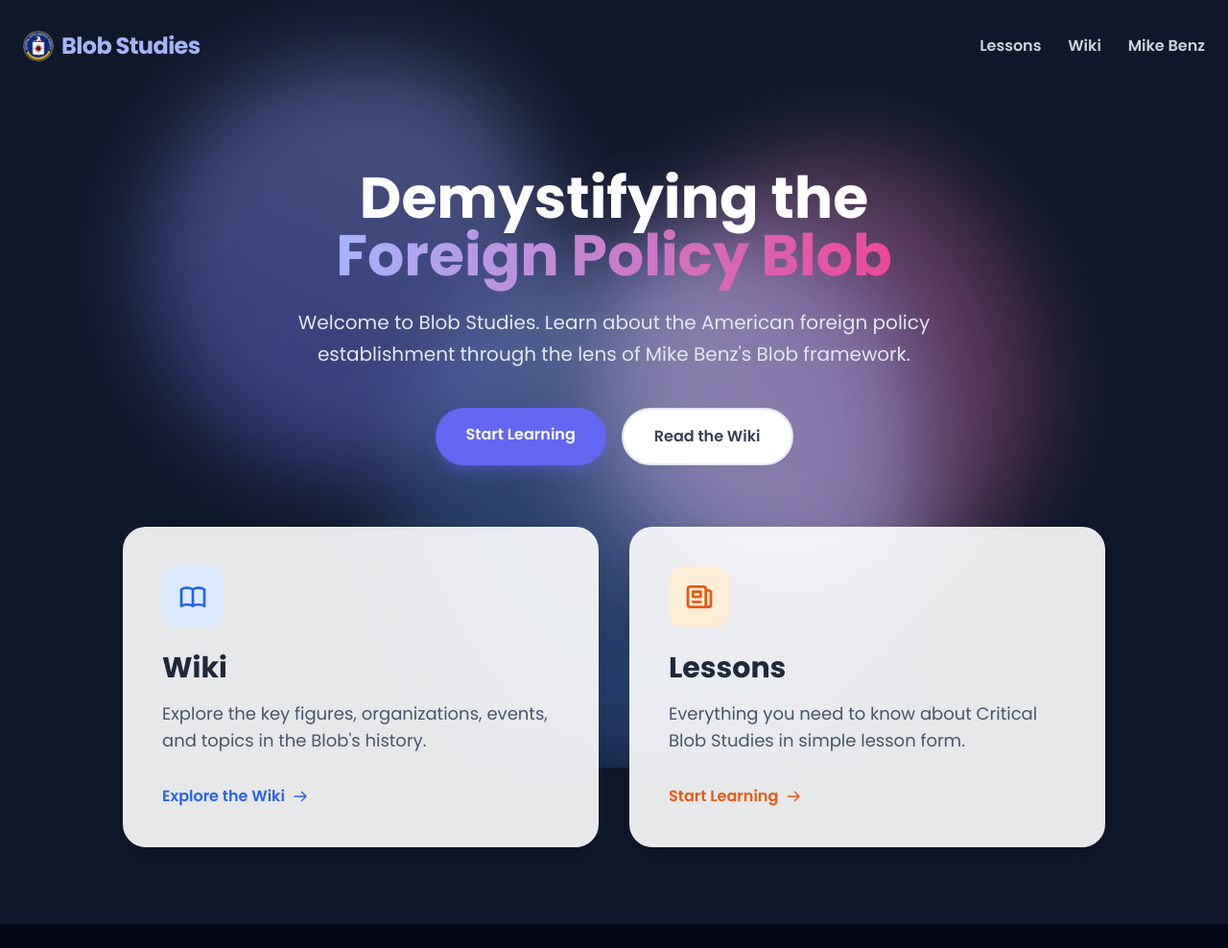
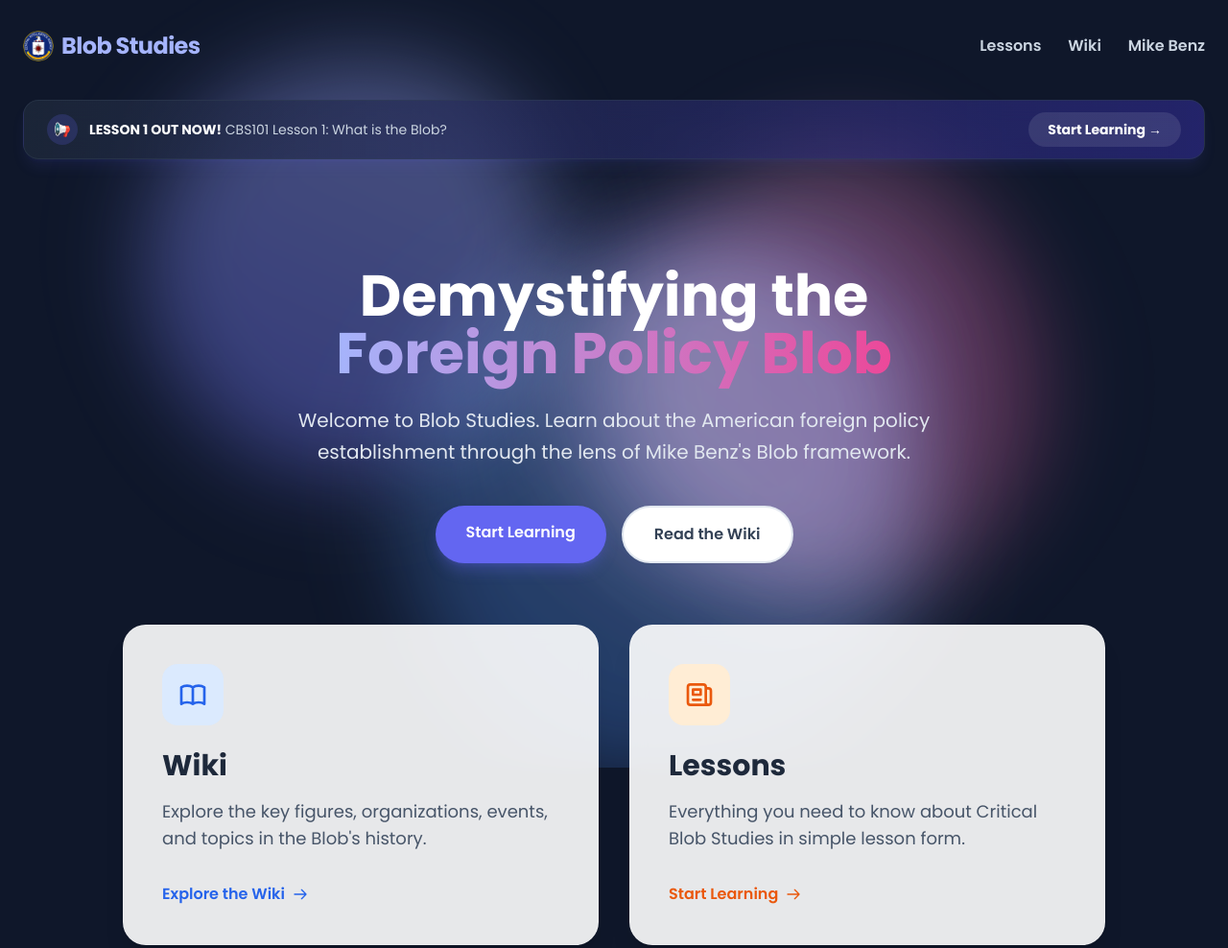
Before and after one commit to blobstudies/blobstudies.github.io, a plain HTML site: page index.html in a window 1280 px wide. Shown: the top 988 px of the page at 96% size. Drawn offline with nearby package versions, Linux system fonts and the light colour scheme.

Commit message:
Added announcement banner

```diff
--- a/index.html
+++ b/index.html
@@ -115,7 +115,24 @@
                 Benz</a>
         </div>
     </nav>
-
+    <div class="container mx-auto px-6 relative z-10 mt-2 mb-8">
+        <div
+            class="bg-gradient-to-r from-slate-800/80 to-blob-dark/40 backdrop-blur-md border border-slate-700/50 p-3 sm:px-6 rounded-2xl shadow-lg shadow-blob/10 flex flex-col sm:flex-row items-center justify-between gap-4 transition-all hover:border-blob/50">
+            <div class="flex items-center gap-3 text-center sm:text-left">
+                <span
+                    class="flex h-8 w-8 shrink-0 items-center justify-center rounded-full bg-blob/20 text-blob-light text-sm">
+                    📢
+                </span>
+                <p class="text-sm font-medium text-slate-300">
+                    <strong class="text-white">LESSON 1 OUT NOW!</strong> CBS101 Lesson 1: What is the Blob?
+                </p>
+            </div>
+            <a href="https://blobstudies.substack.com/p/cbs101-lesson-1-what-is-the-blob" target="_blank"
+                class="text-sm font-bold text-white bg-white/10 hover:bg-blob px-5 py-2 rounded-full transition-colors whitespace-nowrap">
+                Start Learning &rarr;
+            </a>
+        </div>
+    </div>
     <header class="container mx-auto px-6 pt-20 pb-8 text-center relative z-10">
         <div class="max-w-3xl mx-auto">
             <h1 class="text-5xl md:text-6xl font-bold mb-6 text-white leading-tight">
```
